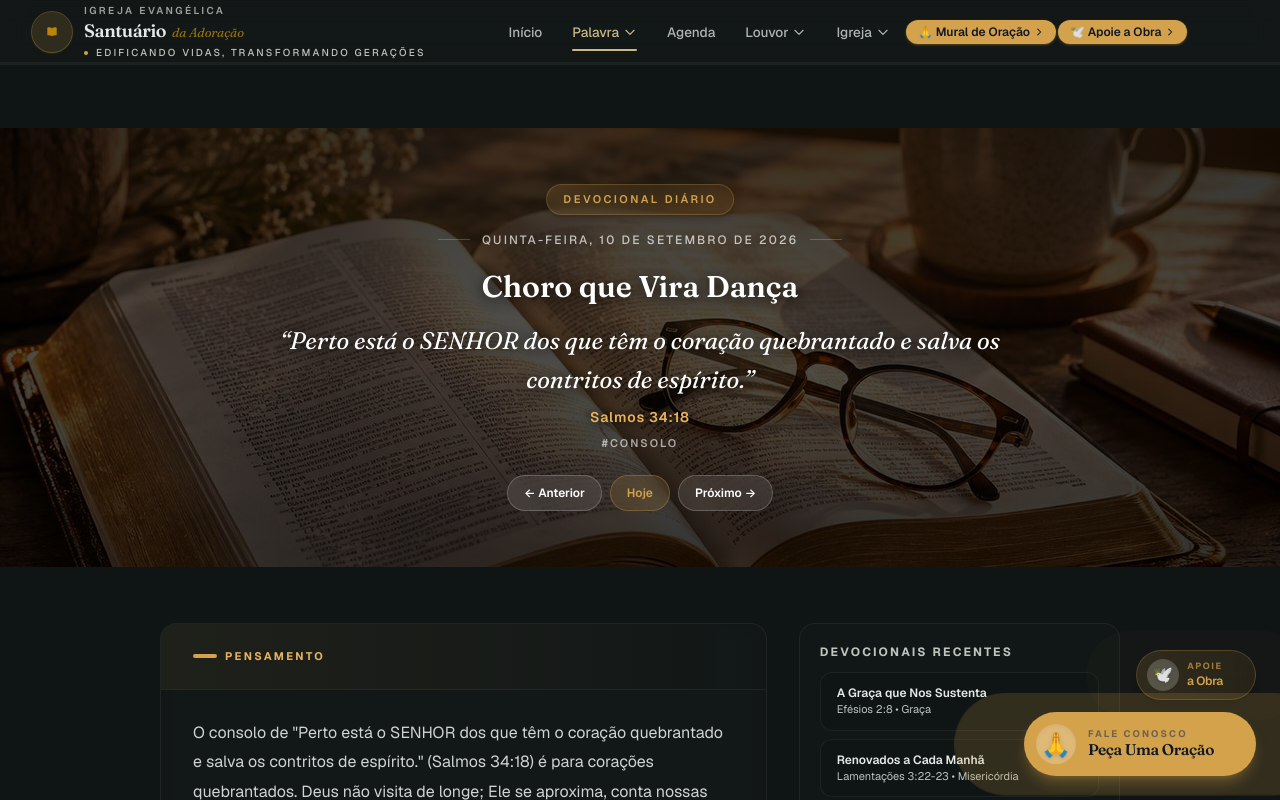
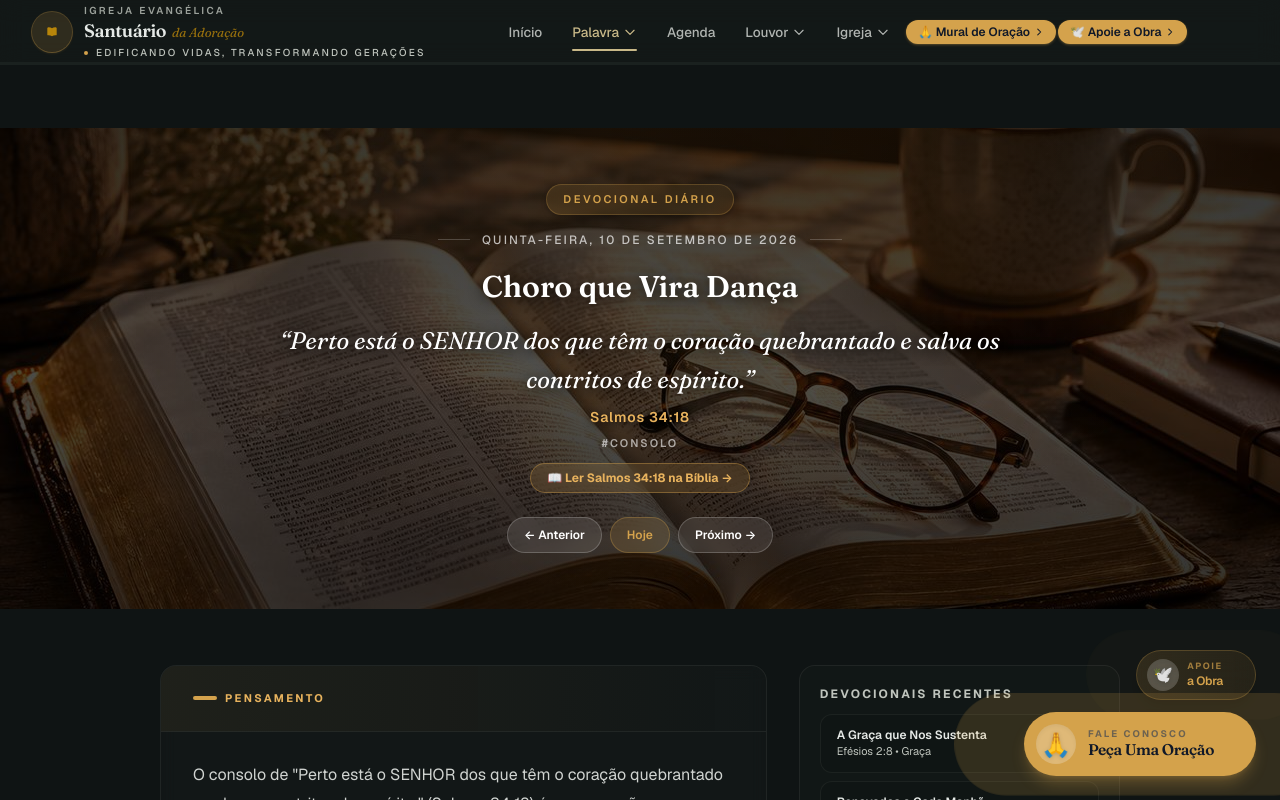
Before and after one commit to roberto-sena89/santuario_figma, a React (Vite) app: page / in a window 1280 px wide. Both pictures are taken after a click on the button "Ler o Devocional completo". Shown: the top 800 px of the page. Built offline with nearby package versions, Linux system fonts and the light colour scheme; the HTML template or start-up script is replaced by a standard one.

Commit message:
feat(devocional): link interno para o capítulo na Bíblia via verseRef

```diff
--- a/src/pages/Devocional.tsx
+++ b/src/pages/Devocional.tsx
@@ -1,5 +1,7 @@
 import { useState, useMemo } from "react";
 import { getDevotionalByDate, getAllDevotionals, getDevotionalsByMonth } from "../data/devotionals";
+import { BIBLE_BOOKS } from "../data/bibleBooks";
+import { encodeBibleHash } from "../data/bibleUtils";
 
 const WALLPAPERS = [
   "/fotos/devocional/1.jpg",
@@ -19,6 +21,26 @@ function addDays(d: Date, n: number) {
   const x = new Date(d);
   x.setDate(x.getDate() + n);
   return x;
+}
+
+const norm = (s: string) =>
+  s.normalize("NFD").replace(/[̀-ͯ]/g, "").toLowerCase().trim();
+
+/**
+ * Converte "João 3:16" / "1 Tessalonicenses 5:18" / "Lamentações 3:22-23"
+ * no deep-link da Bíblia (#/testament:NT/book:43/chapter:3).
+ * Cai para "#/biblia" se a referência não for reconhecida.
+ */
+function verseRefToBibleHash(ref: string): string {
+  const m = ref.match(/^(.+?)\s+(\d+)(?::.*)?$/);
+  if (!m) return "#/biblia";
+  const bookName = norm(m[1]);
+  const chapter = parseInt(m[2], 10);
+  const book = BIBLE_BOOKS.find(
+    (b) => norm(b.pt) === bookName || norm(b.abbr) === bookName
+  );
+  if (!book || isNaN(chapter)) return "#/biblia";
+  return encodeBibleHash(null, book.testament, book.id, chapter);
 }
 
 export default function Devocional() {
@@ -94,6 +116,13 @@ export default function Devocional() {
             {devotional.verseRef}
           </cite>
           <p className="mt-2 text-[11px] font-semibold uppercase tracking-[0.18em] text-white/60">#{devotional.theme}</p>
+          {/* LINK INTERNO 1 — Devocional → Bíblia (abre o capítulo da referência) */}
+          <a
+            href={verseRefToBibleHash(devotional.verseRef)}
+            className="mt-3 inline-flex items-center gap-1.5 rounded-full border border-[#D4A24C]/40 bg-[#D4A24C]/15 px-4 py-1.5 text-xs font-bold text-[#E8B35E] backdrop-blur-sm transition-colors hover:bg-[#D4A24C]/30 hover:text-white"
+          >
+            📖 Ler {devotional.verseRef} na Bíblia →
+          </a>
 
           {/* Navegação de dias - como devocionaldiario Anterior/Próximo */}
           <div className="flex items-center justify-center gap-2 mt-6">
```
